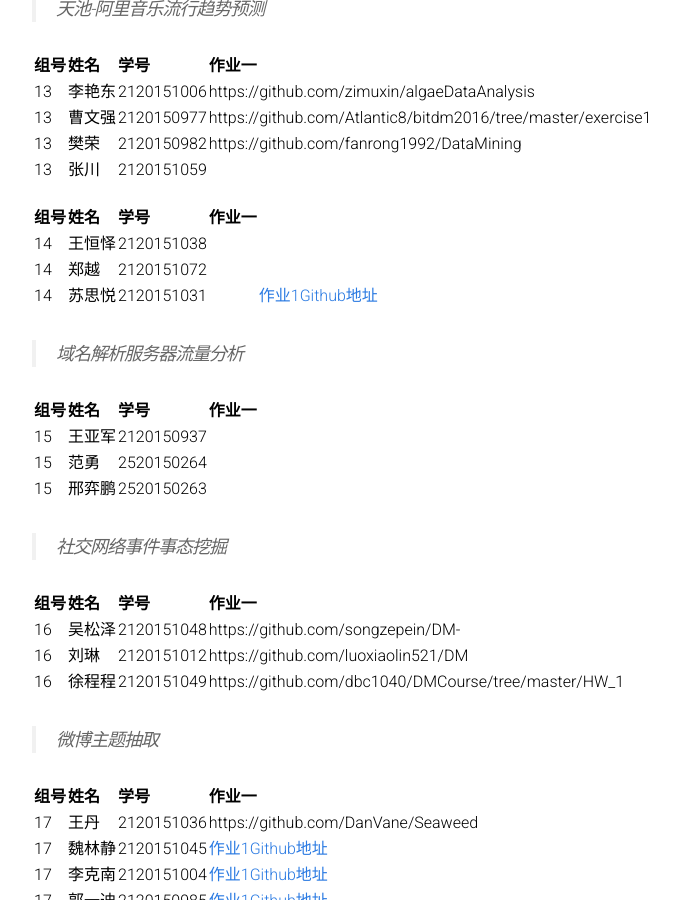
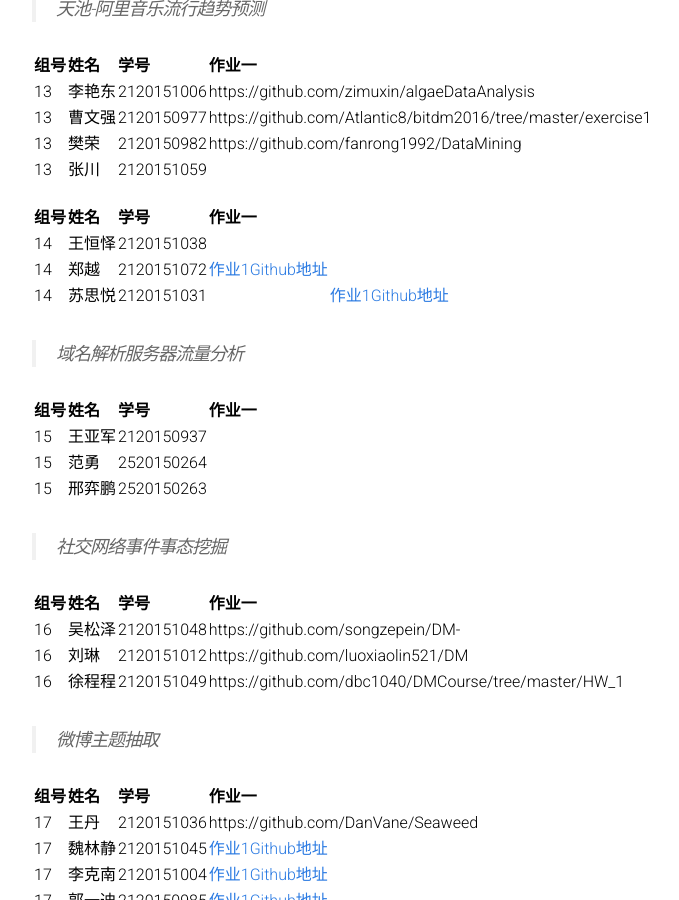
Before and after one commit to BITDM/bitdm.github.io, a Jekyll site: the page built from 2016/groups.md, in a window 1280 px wide and 900 px high, scrolled down 2578 px. Shown: the whole window, without its empty margins (208-887 px from the left). Built offline with Jekyll 4.4.1, drawn with Linux system fonts in a browser that asks for light colours.

Commit message:
Update groups.md

```diff
--- a/2016/groups.md
+++ b/2016/groups.md
@@ -113,7 +113,7 @@
 |组号|姓名|学号|作业一|
 |:-------------|:-------------|:-----|:-----|
 |14|王恒怿|2120151038|
-|14|郑越|2120151072|
+|14|郑越|2120151072|[作业1Github地址](https://github.com/ZhengYue1994/Seaweed/)|
 |14|苏思悦|2120151031||[作业1Github地址](https://github.com/andrea071/Datamining3/)
 
 > 域名解析服务器流量分析
```
